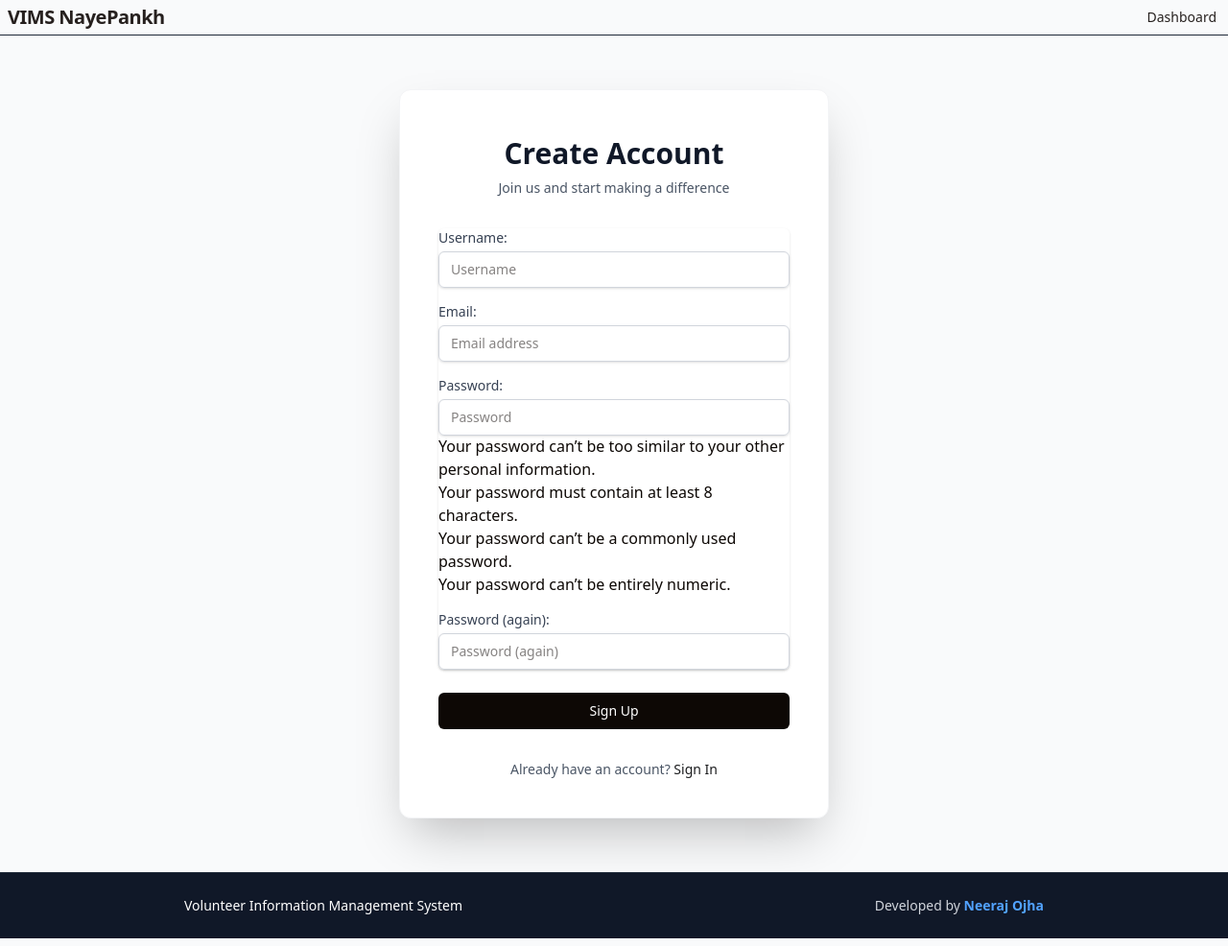
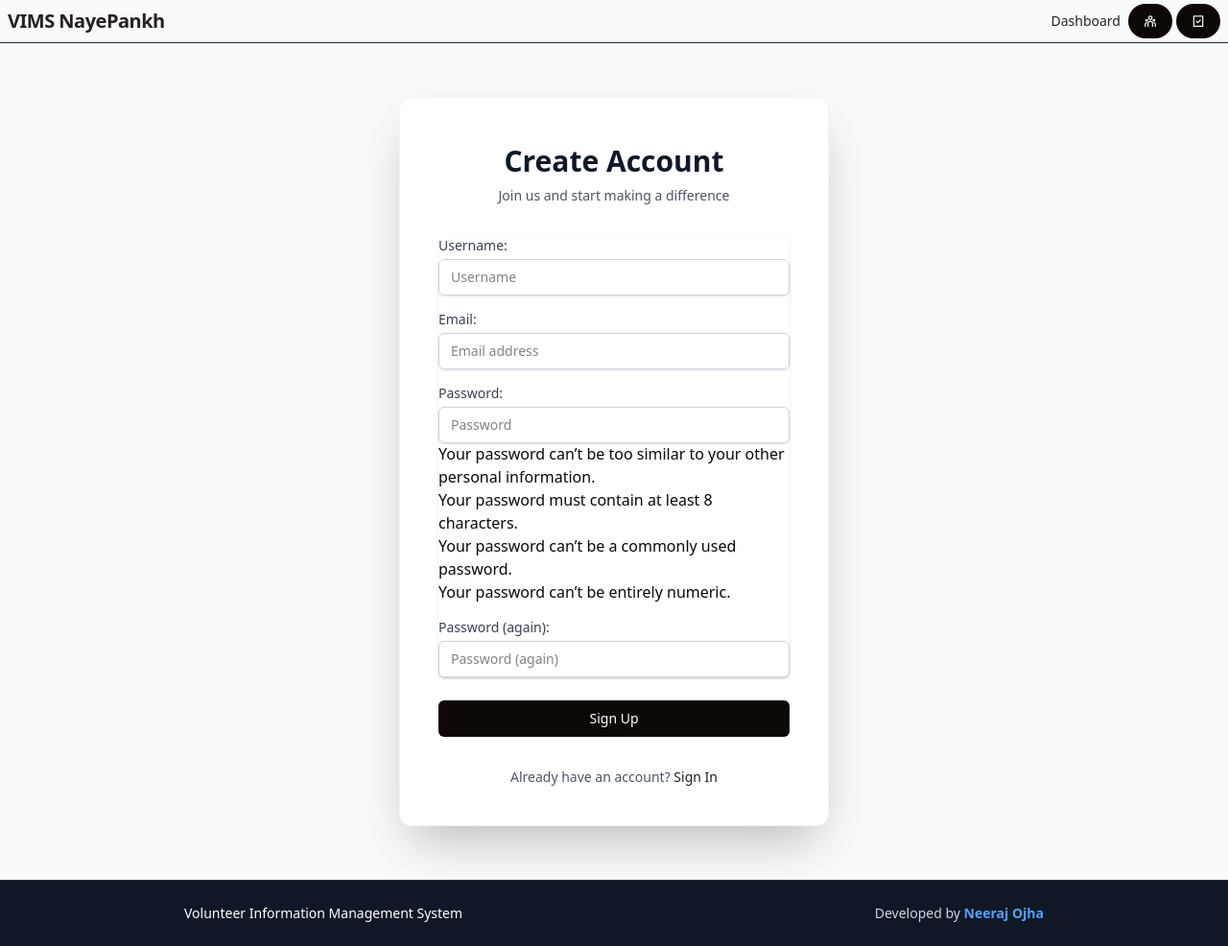
Before and after one commit to neerajojha1855/vims.nayepankh.ngo, a Django app: page /accounts/signup/ in a window 1280 px wide. Shown: the whole page at 96% size. Run offline with Django 5.2, Linux system fonts and the light colour scheme; parts of the project's set-up code (start-up, migrations or seed data) failed here and were passed over; some libraries are stand-ins or nearby versions.

Commit message:
add: redirect link for volunteer & task api endpoints at navbar

```diff
--- a/templates/sections/_navbar.html
+++ b/templates/sections/_navbar.html
@@ -9,6 +9,13 @@
             <a href="/admin/" class="hover:text-gray-300 focus-visible:ring-2 focus-visible:outline-white focus-visible:ring-offset-2 rounded-xs px-1 py-0.5 transition-colors duration-fast">Admin Panel</a>
         {% endif %}
 
+        <a href="{% url 'volunteer-list' %}" title="Add Volunteer" class="bg-primary text-white px-4 py-2 rounded-full hover:bg-secondary">
+            <i class="ri-team-line"></i>
+        </a>
+        <a href="{% url 'task-list' %}" title="Add Task" class="bg-primary text-white px-4 py-2 rounded-full hover:bg-secondary">
+            <i class="ri-task-line"></i>
+        </a>
+
         {% if user.is_authenticated %}
             <form action="{% url 'account_logout' %}" method="post" class="inline flex items-center">
                 {% csrf_token %}
--- a/theme/static/css/dist/styles.css
+++ b/theme/static/css/dist/styles.css
@@ -268,6 +268,9 @@
   .mr-2 {
     margin-right: calc(var(--spacing) * 2);
   }
+  .mb-0 {
+    margin-bottom: calc(var(--spacing) * 0);
+  }
   .mb-0\.5 {
     margin-bottom: calc(var(--spacing) * 0.5);
   }
@@ -327,6 +330,9 @@
   }
   .border-collapse {
     border-collapse: collapse;
+  }
+  .resize {
+    resize: both;
   }
   .grid-cols-1 {
     grid-template-columns: repeat(1, minmax(0, 1fr));
@@ -410,6 +416,9 @@
   }
   .overflow-x-auto {
     overflow-x: auto;
+  }
+  .rounded {
+    border-radius: 0.25rem;
   }
   .rounded-full {
     border-radius: calc(infinity * 1px);
@@ -495,6 +504,9 @@
   }
   .px-5 {
     padding-inline: calc(var(--spacing) * 5);
+  }
+  .py-0 {
+    padding-block: calc(var(--spacing) * 0);
   }
   .py-0\.5 {
     padding-block: calc(var(--spacing) * 0.5);
@@ -627,6 +639,9 @@
   .uppercase {
     text-transform: uppercase;
   }
+  .underline {
+    text-decoration-line: underline;
+  }
   .shadow-2xl {
     --tw-shadow: 0 25px 50px -12px var(--tw-shadow-color, rgb(0 0 0 / 0.25));
     box-shadow: var(--tw-inset-shadow), var(--tw-inset-ring-shadow), var(--tw-ring-offset-shadow), var(--tw-ring-shadow), var(--tw-shadow);
@@ -634,6 +649,10 @@
   .shadow-sm {
     --tw-shadow: 0 1px 3px 0 var(--tw-shadow-color, rgb(0 0 0 / 0.1)), 0 1px 2px -1px var(--tw-shadow-color, rgb(0 0 0 / 0.1));
     box-shadow: var(--tw-inset-shadow), var(--tw-inset-ring-shadow), var(--tw-ring-offset-shadow), var(--tw-ring-shadow), var(--tw-shadow);
+  }
+  .outline {
+    outline-style: var(--tw-outline-style);
+    outline-width: 1px;
   }
   .transition-colors {
     transition-property: color, background-color, border-color, outline-color, text-decoration-color, fill, stroke, --tw-gradient-from, --tw-gradient-via, --tw-gradient-to;
@@ -948,6 +967,11 @@
   inherits: false;
   initial-value: 0 0 #0000;
 }
+@property --tw-outline-style {
+  syntax: "*";
+  inherits: false;
+  initial-value: solid;
+}
 @property --tw-duration {
   syntax: "*";
   inherits: false;
@@ -976,6 +1000,7 @@
       --tw-ring-offset-width: 0px;
       --tw-ring-offset-color: #fff;
       --tw-ring-offset-shadow: 0 0 #0000;
+      --tw-outline-style: solid;
       --tw-duration: initial;
     }
   }
```
Also changed, not shown: requirements.txt (+1 -29 lines), README.md (added).
